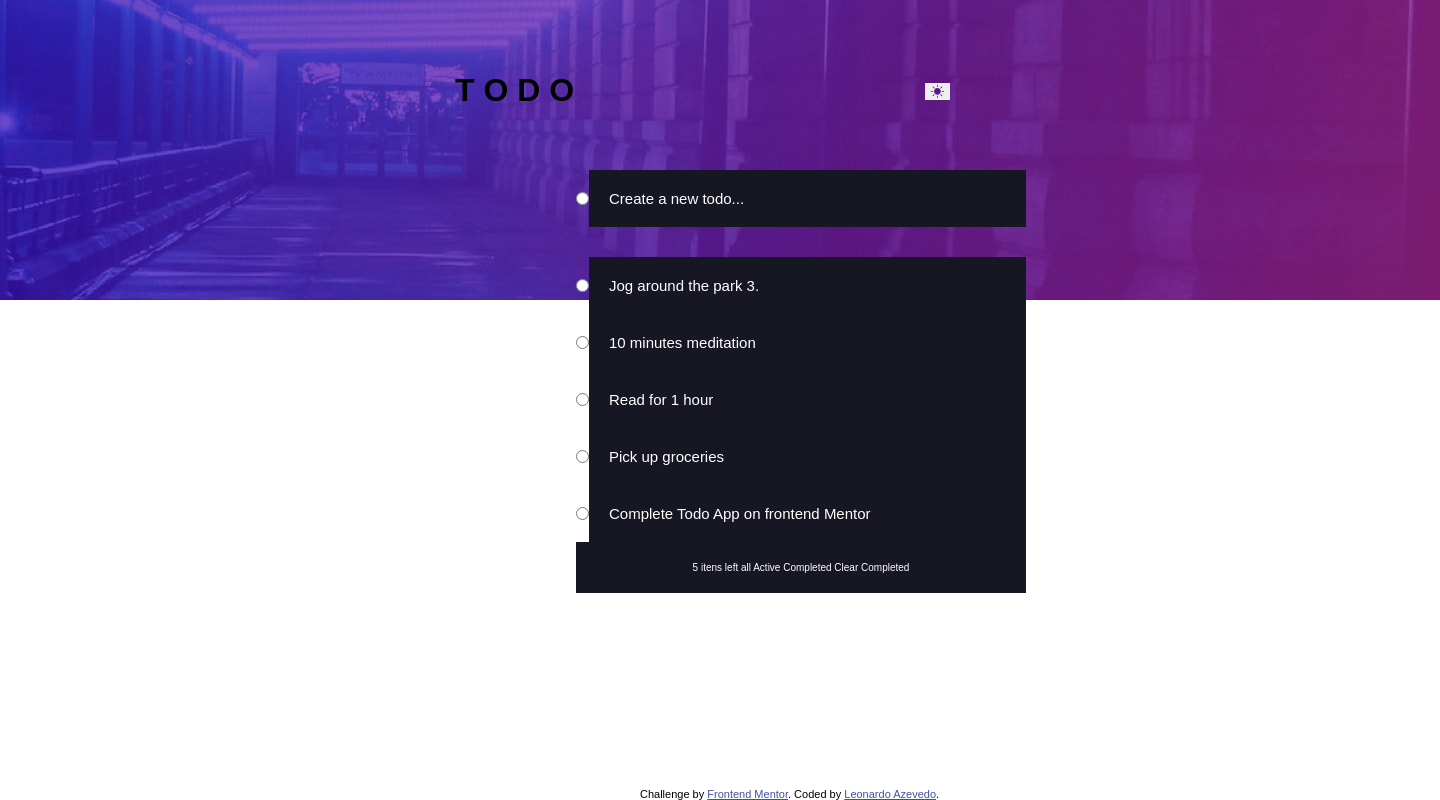
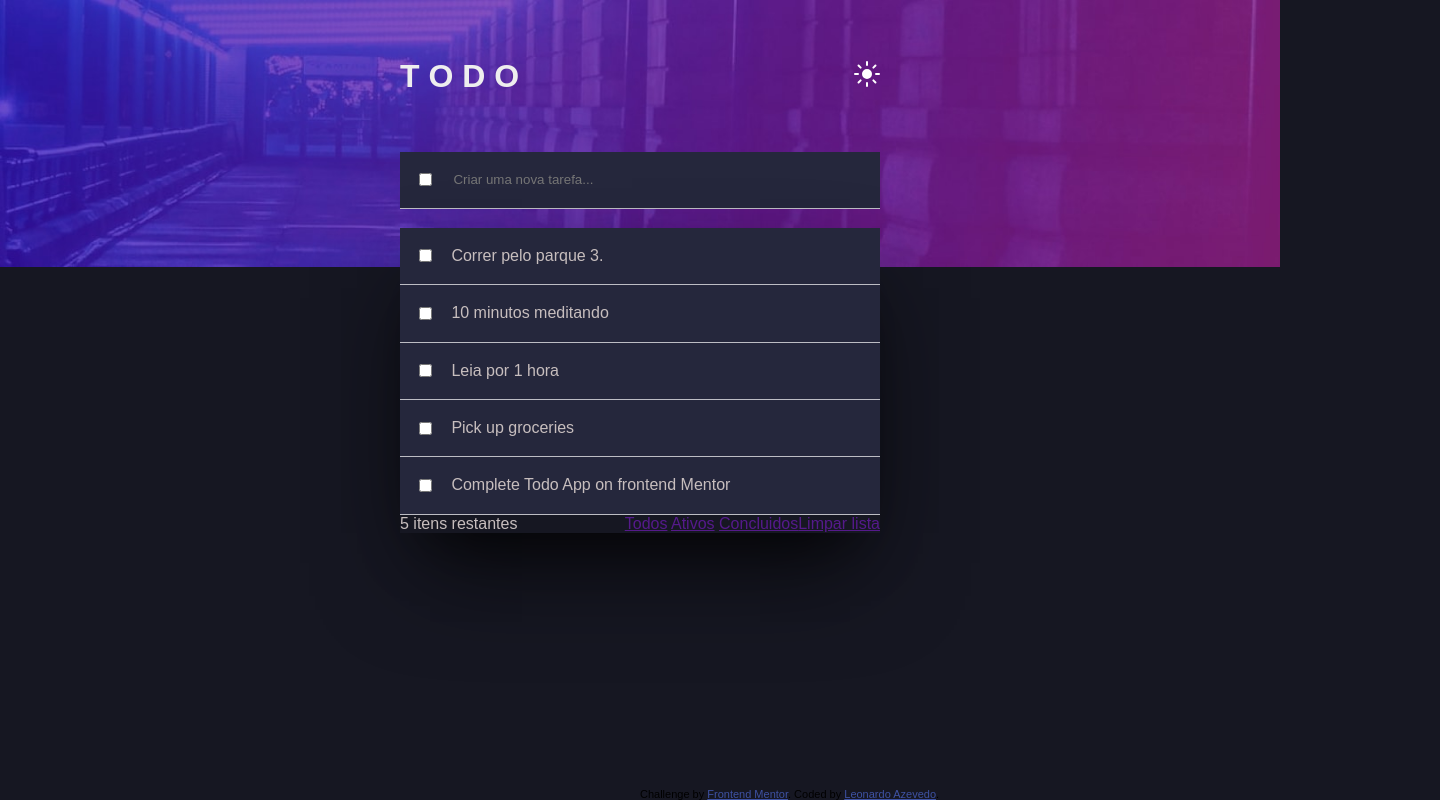
Before and after one commit to lleonardoazevedo/LUMA, a plain HTML site: page index.html in a window 1280 px wide. Shown: the whole page, 1440 px wide, since content can reach past the window. Drawn offline with nearby package versions, Linux system fonts and the light colour scheme.

Commit message:
task: site Luma com checklist e background - 08.02.2022

```diff
--- a/app.js
+++ b/app.js
@@ -1,50 +1,26 @@
-'use strict'
+const themeToggle = document.getElementById("theme-toggle")
+const moon = document.querySelector(".moon")
+const sun = document.querySelector(".sun")
+const body = document.body
 
-const switcher = document.querySelector('.sol');
+themeToggle.addEventListener("click", ()=> {
+    body.classList.contains("dark-mode")
+    ? LightMode()
+    : DarkMode();
+})
 
-switcher.addEventListener('click',function() {
- document.body.classList.toggle('dark-theme')
+sun.addEventListener("click", ()=> {
+    body.classList.contains("dark-mode")
+    ? LightMode()
+    : DarkMode();
+})
 
- var className = document.body.className;
- if(className == "dark-theme") {
-     this.textContent = "Light";
- }
- else{
-     this.textContent = "Dark";
- }
+function DarkMode() {
+    body.classList.remove("light-mode")
+    body.classList.add("dark-mode")
+}
 
-});
-
-    var checkboxes = [].slice.call(document.querySelectorAll('.inbox [type="checkbox"]'));
-
-
-    var lastChecked;
-
-
-    function handleCheck(e) {
-
-
-      if(e.shiftKey && this.checked) {
-
-        var inBetween = false;
-
-
-        checkboxes.forEach( input => {
-
-
-          if(input === this || input === lastChecked) {
-            inBetween = !inBetween;
-          }
-
-
-          if(inBetween) {
-            input.checked = true;
-          }
-        });
-      }
-
-      lastChecked = this;
-    }
-
-
-    checkboxes.forEach(checkbox => checkbox.addEventListener('click',handleCheck));
+function LightMode() {
+    body.classList.remove("dark-mode")
+    body.classList.add("light-mode")
+}
--- a/index.html
+++ b/index.html
@@ -1,106 +1,93 @@
 <!DOCTYPE html>
 <html lang="pt-br">
+
 <head>
-  <meta charset="UTF-8">
-  <meta name="viewport" content="width=device-width, initial-scale=1.0"> <!-- displays site properly based on user's device -->
+    <meta charset="UTF-8" />
+    <meta name="viewport" content="width=device-width, initial-scale=1.0" />
+    <!-- displays site properly based on user's device -->
 
-  <link rel="icon" type="image/png" sizes="32x32" href="./images/favicon-32x32.png">
-  <link rel="stylesheet" href="https://cdn.jsdelivr.net/npm/bootstrap-icons@1.8.0/font/bootstrap-icons.css">
- <link rel="stylesheet" href="style.css">
+    <link rel="icon" type="image/png" sizes="32x32" href="./images/favicon-32x32.png" />
+    <link rel="stylesheet" href="style.css" />
     <title>Luma | Todo app</title>
 
     <!-- Feel free to remove these styles or customise in your own stylesheet 👍 -->
     <style>
-    .attribution { font-size: 11px; text-align: center; }
-    .attribution a { color: hsl(228, 45%, 44%); }
+        .attribution {
+            font-size: 11px;
+            text-align: center;
+        }
+
+        .attribution a {
+            color: hsl(228, 45%, 44%);
+        }
     </style>
 </head>
 
 <body>
-
     <div class="container">
-   <div class="foto">
-    <img src="./images/bg-desktop-dark.jpg" alt="desktop imagem">
+        <div class="header">
+            <h1>T O D O</h1>
+            <div class="icons-mode">
+                <img src="./images/icon-sun.svg" alt="simbolo sol">
             </div>
         </div>
 
- <div class="container">
-  <div class="todo">
-    <h1>T O D O</h1>
-   </div>
+        <!-- checklist -->
+        <div class="content">
+            <div class="item create">
+                <input type="checkbox" />
+                <input type="text" placeholder="Criar uma nova tarefa..." />
             </div>
 
- <div class="container">
-  <div class="sol">
-    <button aria-hidden="true"><a href=""><i class="bi bi-sun-fill"></i></a></button>
-   </div>
- </div>
-
- <!-- <div class="container dark-theme">
-  <div class="lua">
-    <button aria-hidden="true"><a href=""><i class="bi bi-moon"></i></a></button>
-  </div>
- </div> -->
-
-
- <!-- checklist -->
- <div class="container lis">
-
-  <div class="inbox">
-
-    <div class="item cr">
-      <input type="radio">
-      <p>Create a new todo...</p>
+            <div class="todo-list">
+                <div class="item">
+                    <input type="checkbox" />
+                    <p>Correr pelo parque 3.</p>
                 </div>
 
                 <div class="item">
-      <input type="radio">
-      <p>Jog around the park 3.</p>
+                    <input type="checkbox" />
+                    <p>10 minutos meditando</p>
                 </div>
 
                 <div class="item">
-      <input type="radio">
-      <p>10 minutes meditation</p>
+                    <input type="checkbox" />
+                    <p>Leia por 1 hora</p>
                 </div>
 
                 <div class="item">
-      <input type="radio">
-      <p>Read for 1 hour</p>
-    </div>
-
-    <div class="item">
-      <input type="radio">
+                    <input type="checkbox" />
                     <p>Pick up groceries</p>
                 </div>
 
                 <div class="item">
-      <input type="radio">
+                    <input type="checkbox" />
                     <p>Complete Todo App on frontend Mentor</p>
                 </div>
 
+                <div class="actions">
+                    <p>5 itens restantes</p>
 
-    <p class="details">5 itens left all Active Completed Clear Completed</p>
+                    <div class="filters">
+                        <a href="">Todos</a>
+                        <a href="">Ativos</a>
+                        <a href="">Concluidos</a>
                     </div>
-
+                    <div>
+                        <a href="">Limpar lista</a>
                     </div>
-
-
-
-
-
-
+                </div>
+            </div>
+        </div>
+    </div>
+    <footer>
+        <div class="attribution ft">
+            Challenge by
+            <a href="https://www.frontendmentor.io?ref=challenge" target="_blank">Frontend Mentor</a
+        >. Coded by <a href="#">Leonardo Azevedo</a>.
+        </div>
+    </footer>
     <script src="app.js"></script>
-
 </body>
 
-<footer>
-  <div class="container">
-    <div class="attribution ft">
-      Challenge by <a href="https://www.frontendmentor.io?ref=challenge" target="_blank">Frontend Mentor</a>.
-      Coded by <a href="#">Leonardo Azevedo</a>.
-    </div>
-  </div>
-</footer>
-</div>
-</footer>
 </html>
--- a/style.css
+++ b/style.css
@@ -1,132 +1,163 @@
 @import url('https://fonts.googleapis.com/css2?family=Josefin+Sans:ital,wght@0,100;0,200;0,300;0,400;0,500;0,600;0,700;1,100;1,200;1,300;1,400;1,500;1,600;1,700&display=swap');
 
-body{
-    background-color: #ffffff;
-    width: 100%;
-    margin-right: 90px;
+/* variavel */
+
+:root {
+    --ff: 'Raleway', sans-serif;
+    background: hsl(235, 21%, 11%);
+    --clr-foreground: #333;
+    --bg-dark: url("./images/bg-desktop-dark.jpg");
+    --bg-light: url("./images/bg-desktop-light.jpg");
+    --icon-light: url("./images/icon-sun.svg");
+    --icon-dark: url("./images/icon-moon.svg");
+}
+
+body {
+    font-family: var(--ff);
+    background: var(--clr-background);
+    height: 100vh;
+    /* display: flex; */
+    justify-content: center;
+    align-items: center;
+    position: relative;
+    font-size: 1rem;
+    /*18px = 1.12rem*/
+    background-image: var(--bg-dark);
+    background-repeat: no-repeat;
+    background-size: contain;
 }
 
 * {
-    margin:0;
-    padding:-10px;
-    border:0;
+    margin: 0;
+    padding: -10px;
+    border: 0;
     font-family: JosefinSans, Arial;
 }
 
-.todo{
-    /* text-align: center; */
-    margin-top: -90px;
-    align-items: baseline;
-    position: absolute;
-    top: -38px;
-    left: 455px;
+.container {
+    display: flex;
+    flex-direction: column;
+    padding: 0 400px 0 400px;
 }
 
-.sol {
-  align-items: baseline;
-  position: absolute;
-  top: -118px;
-  right: 330px;
-  background-color: (hsl(235, 21%, 11%), saturation, lightness);
+.header {
+    display: flex;
+    justify-content: space-between;
+    margin: 3.6rem 0 3.6rem 0;
+    align-items: center;
 }
 
-.container {
-  position: relative;
+h1 {
+    color: #EEE;
 }
 
-.lis{
-  position: absolute;
-  top: 15%;
-  left: 45%;
+.create {
+    margin-bottom: 1.2rem;
+    ;
 }
 
-
-.img{
-   height: 10%;
-   width: auto;
-   max-height: 10%;
+.todo-list {
+    box-shadow: rgba(0, 0, 0, 0.65) 0px 50px 100px -20px, rgba(0, 0, 0, 0.7) 0px 30px 60px -30px;
 }
 
-.foto{
-    height: 200px;
-    /* width: 200px; */
+input[type="text"] {
+    background-color: #25273c;
+    ;
+    border-bottom: rgb(163, 163, 155)!important;
 }
 
-.light-theme {
-    /* --bg: var(--white); */
-    background-color: #ffffff;
-    font-family: JosefinSans, Arial;
-}
-
-.dark-theme {
-    background-color: #181824;
-     /* --bg:(var(--black); */
-     color: #ffffff;
-     font-family: JosefinSans, Arial;
-}
-
-
-.ft {
-  position: fixed;
-  bottom:0;
-  left:50%;
-}
-
-  .inbox {
-    /* max-width:400px; */
-    margin:50px auto;
-    background: (hsl(235, 21%, 11%), saturation, lightness);
-    border-radius:5px;
-    width: 450px;
-  }
-
-/* checklist espacos */
-  .item {
-    display:flex;
-    align-items:center;
-    border-bottom: 5px solid (hsl(233, 14%, 35%));
-    background-color: (hsl(235, 21%, 11%), saturation, lightness);
-    font-family: JosefinSans, Arial;
-    /* width: 100px; */
-  }
-
-  .item:last-child {
-    border-bottom:0;
-  }
-
-/* Checklist riscado */
-  input:checked + p {
+input:checked+p {
     text-decoration: line-through;
     color: #726d6d;
 }
 
 input[type="checkbox"] {
-    margin:10px;
+    margin-right: 1.2rem;
+}
+
+.item {
+    display: flex;
+    align-items: center;
+    border-bottom: 1px solid #bdbdc4;
+    background-color: #25273c;
+    padding: 1.2rem;
+}
+
+.item:last-child {
+    border-bottom: 0;
 }
 
 p {
-    margin:0;
-    padding:20px;
-    transition:background 0.2s;
-    flex:1;
-    font-family: JosefinSans, Arial;
-    font-size: 15px;
+    margin: 0;
+    transition: background 0.2s;
+    flex: 1;
     font-weight: 200;
+    color: #c7bebe;
+}
 
-    background-color: hsl(235, 21%, 11%);
-     color: #ffffff;
-     font-family: JosefinSans, Arial;
+.actions {
+    display: flex;
+    justify-content: space-between;
 }
+
+
+/* Checklist riscado */
 
 .details {
     text-align: center;
     font-size: 10px;
 }
 
-  .cr {
-    /* padding:15px; */
-    margin-bottom: 30px;
-    width: 450px;
-    background-repeat: repeat;
-    border-bottom: 5px solid (hsl(235, 73%, 50%),saturation, lightness);
+
+/* DARK MODE */
+
+@import url('https://fonts.googleapis.com/css2?family=Raleway&display=swap');
+.light-mode {
+    --clr-background: #EEE;
+    --clr-foreground: hsl(235, 21%, 11%);
+    ;
 }
+
+.dark-mode {
+    --clr-background: hsl(235, 21%, 11%);
+    ;
+    --clr-foreground: #EEE;
+}
+
+#theme-toggle {
+    background: 0;
+    border: 0;
+    border-radius: 50%;
+    cursor: pointer;
+    display: grid;
+    place-items: center;
+}
+
+#theme-toggle:hover {
+    opacity: 0.8;
+}
+
+svg {
+    transform: scale(4);
+}
+
+.moon,
+.sun {
+    transition: 0.2s linear;
+}
+
+.dark-mode .moon,
+.light-mode .sun,
+.sun {
+    opacity: 0;
+}
+
+.dark-mode .sun {
+    opacity: 1;
+}
+
+.ft {
+    position: fixed;
+    bottom: 0;
+    left: 50%;
+}
```
Also changed, not shown: images/moon-regular.svg (added). Lines whose indentation alone changed are shown as unchanged.
